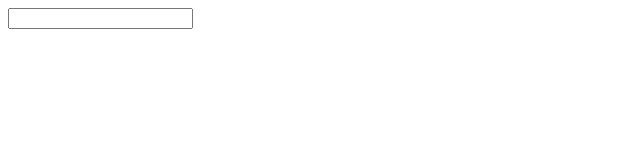
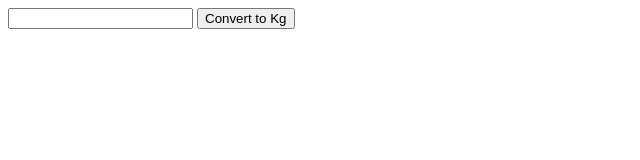
Before and after one commit to Thuotracy/weight-converter, a plain HTML site: page index.html in a window 1280 px wide. Shown: the whole page, without its empty margins (0-640 px from the left). Drawn offline with Linux system fonts and the light colour scheme.

Commit message:
added the kg button

```diff
--- a/index.html
+++ b/index.html
@@ -10,6 +10,7 @@
 <body>
     <div id="container">
         <input type="text" id="input">
+        <button id="kg">Convert to Kg</button>
 
     </div>
     <script src="main.js"></script>
```
